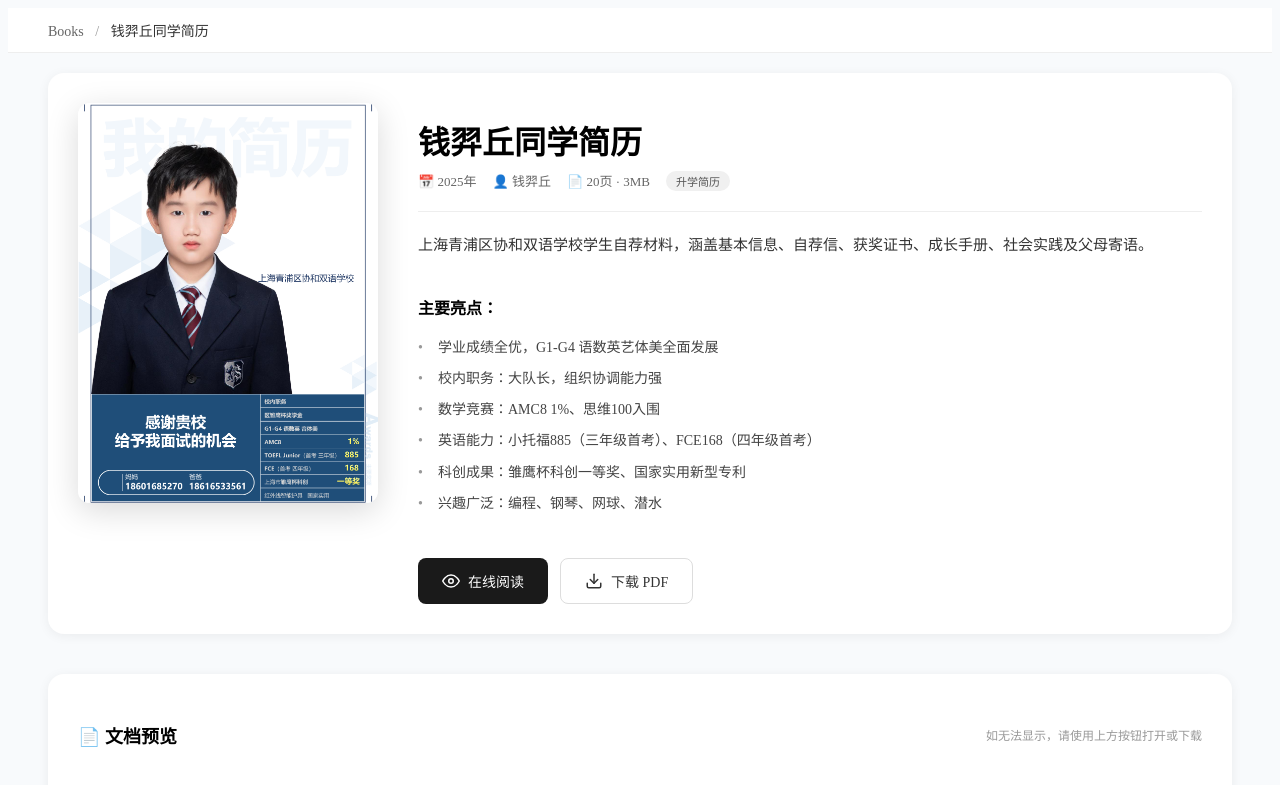
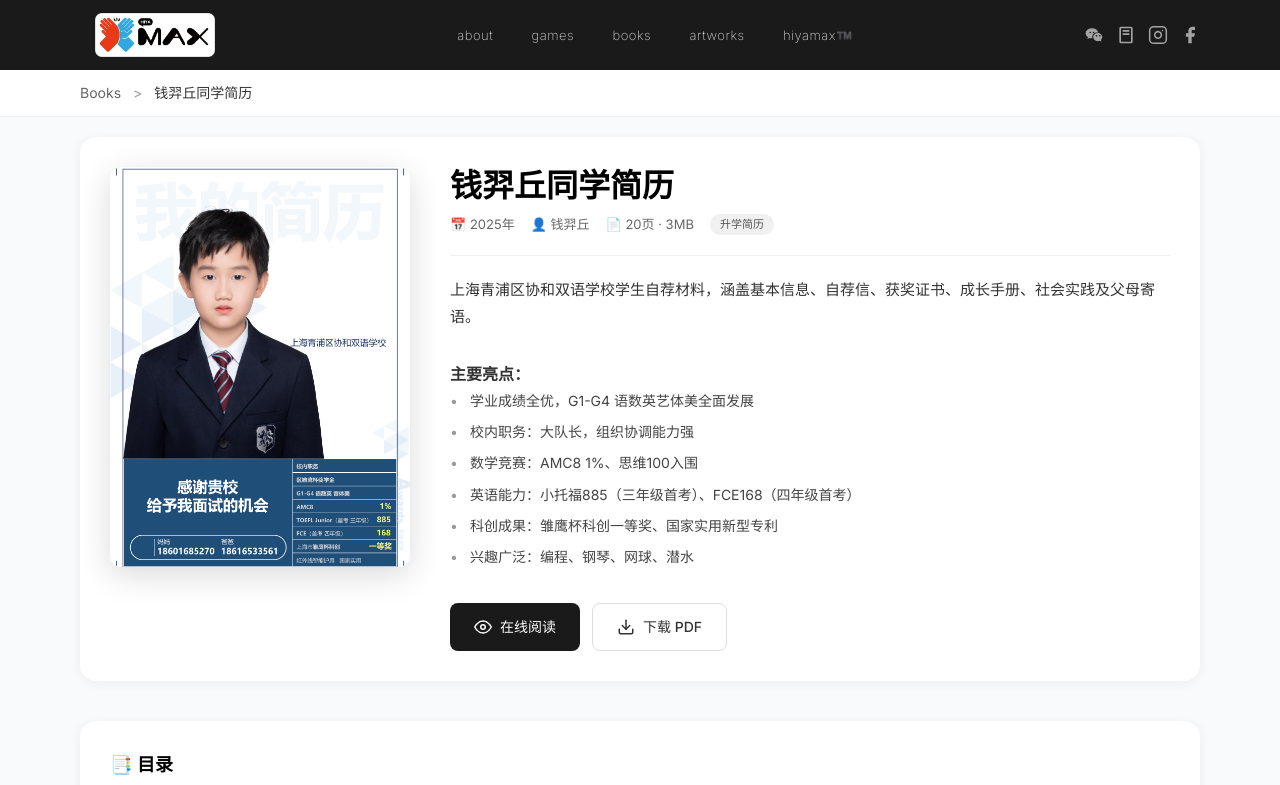
Before and after one commit to hiyaScott/hiyamax-home, a Jekyll site: the page built from _books/qian-yiqiu-resume.md, in a window 1280 px wide and 1400 px high. Shown: the top 785 px of the window. Built offline with Jekyll 4.4.1, drawn with Linux system fonts in a browser that asks for light colours; some of the changed text lies outside the part shown; grey boxes are pictures that could not be loaded.

Commit message:
fix(books): inherit default layout for proper header/footer
- Change book.html layout from self-referencing 'book' to 'default'
- Move content rendering from layout to markdown file using {{ content }}
- Layout now handles: breadcrumb, cover, metadata, actions, TOC, extra
- Markdown file only provides description text
- Fixes missing header/footer on book detail pages

```diff
--- a/_books/qian-yiqiu-resume.md
+++ b/_books/qian-yiqiu-resume.md
@@ -48,4 +48,4 @@
     - 母亲 叶青：18601685270
 ---
 
-升学简历 PDF 文档，共20页。
+上海青浦区协和双语学校学生自荐材料，涵盖基本信息、自荐信、获奖证书、成长手册、社会实践及父母寄语。
--- a/_layouts/book.html
+++ b/_layouts/book.html
@@ -1,19 +1,21 @@
 ---
-layout: book
+layout: default
 ---
 
 <!-- Book Breadcrumb -->
 <nav class="breadcrumb">
   <div class="breadcrumb-inner">
     <a href="{{ '/books/' | relative_url }}">Books</a>
-    <span class="breadcrumb-separator">/</span>
+    <span class="breadcrumb-separator">&gt;</span>
     <span class="breadcrumb-current">{{ page.title }}</span>
   </div>
 </nav>
 
-<!-- Book Detail Page -->
+<!-- Book Container -->
 <div class="book-page">
   <div class="book-wrapper">
+
+    <!-- Book Detail: Cover + Info -->
     <div class="book-detail">
       <!-- Cover -->
       <div class="book-cover">
@@ -43,10 +45,12 @@
           </div>
         </div>
 
+        <!-- Description from content -->
         <div class="book-info-desc">
-          {{ page.description }}
+          {{ content }}
         </div>
 
+        <!-- Highlights -->
         {% if page.highlights %}
         <div class="book-highlights">
           <p><strong>主要亮点：</strong></p>
@@ -58,6 +62,7 @@
         </div>
         {% endif %}
 
+        <!-- Actions -->
         <div class="book-actions">
           {% if page.pdf %}
           <a href="{{ page.pdf | relative_url }}" target="_blank" class="btn btn-primary">
@@ -72,19 +77,6 @@
         </div>
       </div>
     </div>
-
-    <!-- PDF Preview -->
-    {% if page.pdf %}
-    <div class="pdf-preview">
-      <div class="pdf-preview-header">
-        <h3 class="pdf-preview-title">📄 文档预览</h3>
-        <span style="font-size: 12px; color: #999;">如无法显示，请使用上方按钮打开或下载</span>
-      </div>
-      <div class="pdf-preview-frame">
-        <iframe src="{{ page.pdf | relative_url }}" width="100%" height="100%" style="border:none; border-radius:8px;"></iframe>
-      </div>
-    </div>
-    {% endif %}
 
     <!-- TOC -->
     {% if page.toc %}
@@ -117,11 +109,12 @@
         返回书籍列表
       </a>
     </div>
+
   </div>
 </div>
 
 <style>
-  /* Book Detail Page */
+  /* Book Detail Page - Light Theme */
   html, body {
     background: #f8fafc;
     min-height: 100vh;
@@ -339,46 +332,7 @@
 
   .btn svg { width: 18px; height: 18px; }
 
-  /* PDF Preview */
-  .pdf-preview {
-    background: #fff;
-    border-radius: 16px;
-    padding: 30px;
-    box-shadow: 0 2px 12px rgba(0,0,0,0.06);
-    margin-bottom: 20px;
-  }
-
-  .pdf-preview-header {
-    display: flex;
-    justify-content: space-between;
-    align-items: center;
-    margin-bottom: 20px;
-    flex-wrap: wrap;
-    gap: 8px;
-  }
-
-  .pdf-preview-title {
-    font-size: 18px;
-    font-weight: 600;
-    color: #000;
-  }
-
-  .pdf-preview-frame {
-    width: 100%;
-    height: 600px;
-    border: 1px solid #eee;
-    border-radius: 8px;
-    background: #fafafa;
-    overflow: hidden;
-  }
-
-  .pdf-preview-frame iframe {
-    width: 100%;
-    height: 100%;
-    border: none;
-  }
-
-  /* Content Card */
+  /* Content Cards */
   .content-card {
     background: #fff;
     border-radius: 16px;
@@ -478,14 +432,12 @@
     .book-info-title { font-size: 24px; }
     .book-actions { justify-content: center; }
     .btn { flex: 1; justify-content: center; min-width: 140px; }
-    .pdf-preview-frame { height: 400px; }
+    .content-card { padding: 20px; }
   }
 
   @media (max-width: 480px) {
     .book-info-title { font-size: 20px; }
-    .pdf-preview-frame { height: 300px; }
     .btn { width: 100%; }
-    .pdf-preview { padding: 20px; }
     .content-card { padding: 20px; }
   }
 </style>
```
